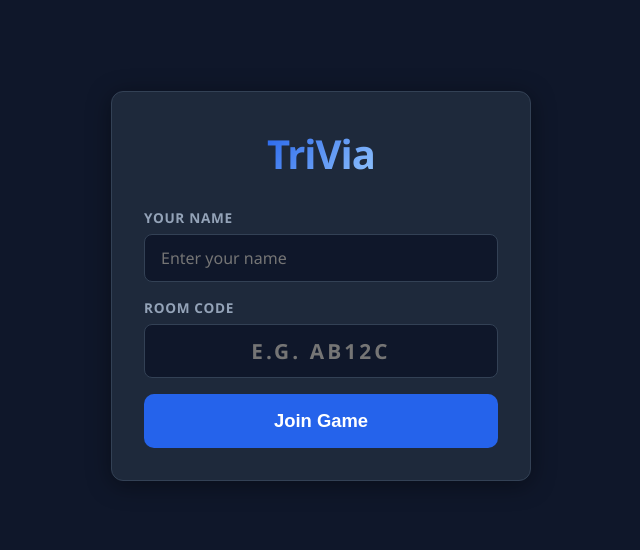
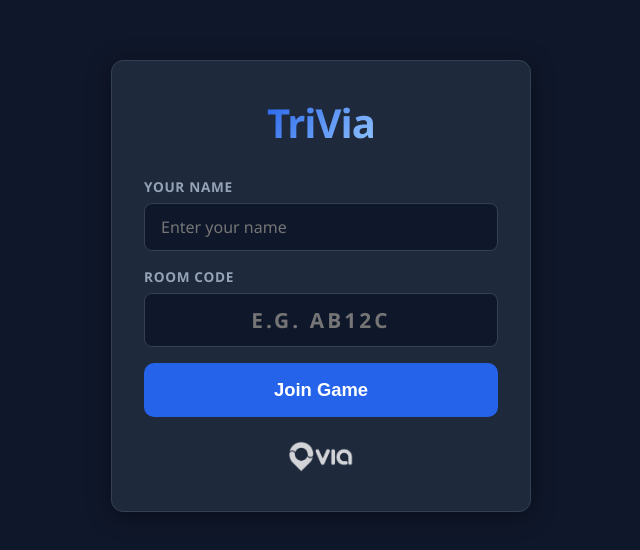
Before and after one commit to moranlevin-via/Trivia, a website: page public/play.html in a window 1280 px wide. Shown: the part 114-664 px from the top of the page, without its empty margins (319-959 px from the left). Drawn offline with nearby package versions, Linux system fonts and the light colour scheme.

Commit message:
Add Via logo to player join screen

```diff
--- a/public/play.html
+++ b/public/play.html
@@ -54,6 +54,9 @@
                style="text-transform:uppercase;letter-spacing:0.15em;font-size:1.3rem;font-weight:800;text-align:center">
       </div>
       <button class="btn btn-primary btn-full btn-lg" onclick="joinGame()">Join Game</button>
+      <div style="text-align:center;margin-top:24px">
+        <img src="/via-logo.png" style="height:32px;opacity:0.8">
+      </div>
     </div>
   </div>
 
```
